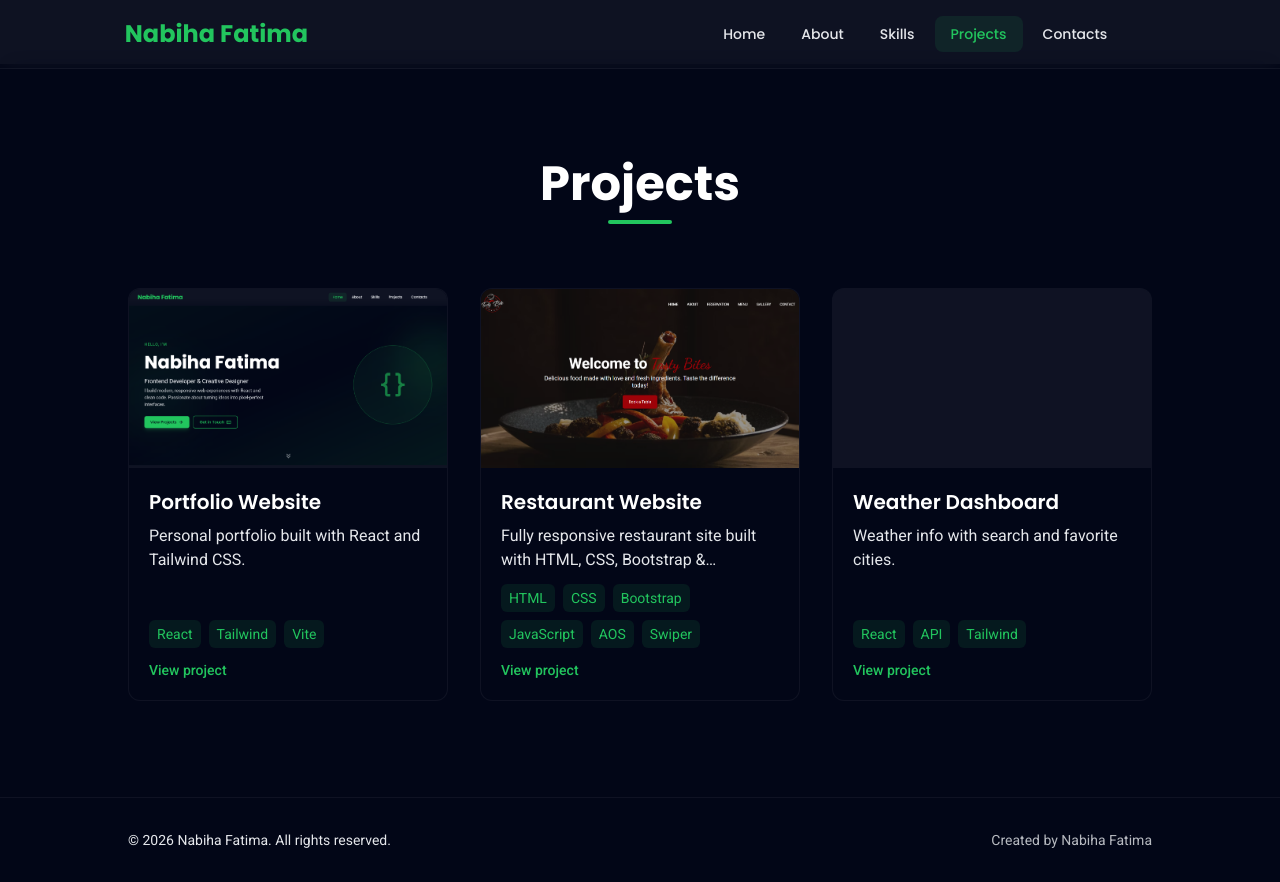
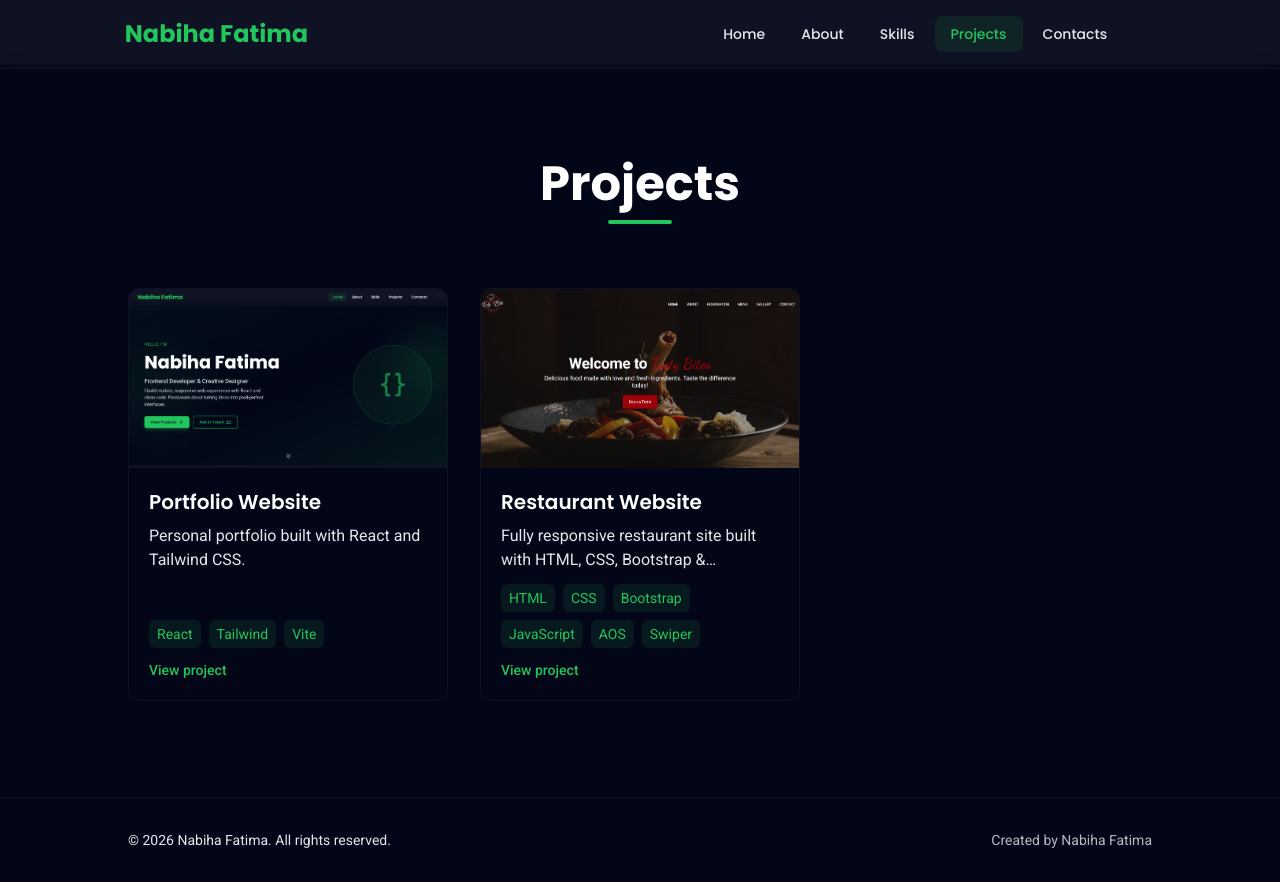
Before and after one commit to Nabiha-Fatima/personal_portfolio, a React (Vite) app: page /personal_portfolio/projects in a window 1280 px wide. Built offline with nearby package versions, Linux system fonts and the light colour scheme; some icons are missing.

Commit message:
remove extra project card

```diff
--- a/src/components/partials/home/Projects.jsx
+++ b/src/components/partials/home/Projects.jsx
@@ -16,13 +16,7 @@ const Projects = () => {
       link: "https://nabiha-fatima.github.io/Tasty-Bites-Restaurant-Website/",
       image: "/images/resturant-website.png",
     },
-    {
-      title: "Weather Dashboard",
-      description: "Weather info with search and favorite cities.",
-      tech: ["React", "API", "Tailwind"],
-      link: "#",
-      image: null,
-    },
+
   ];
 
   return (
```
